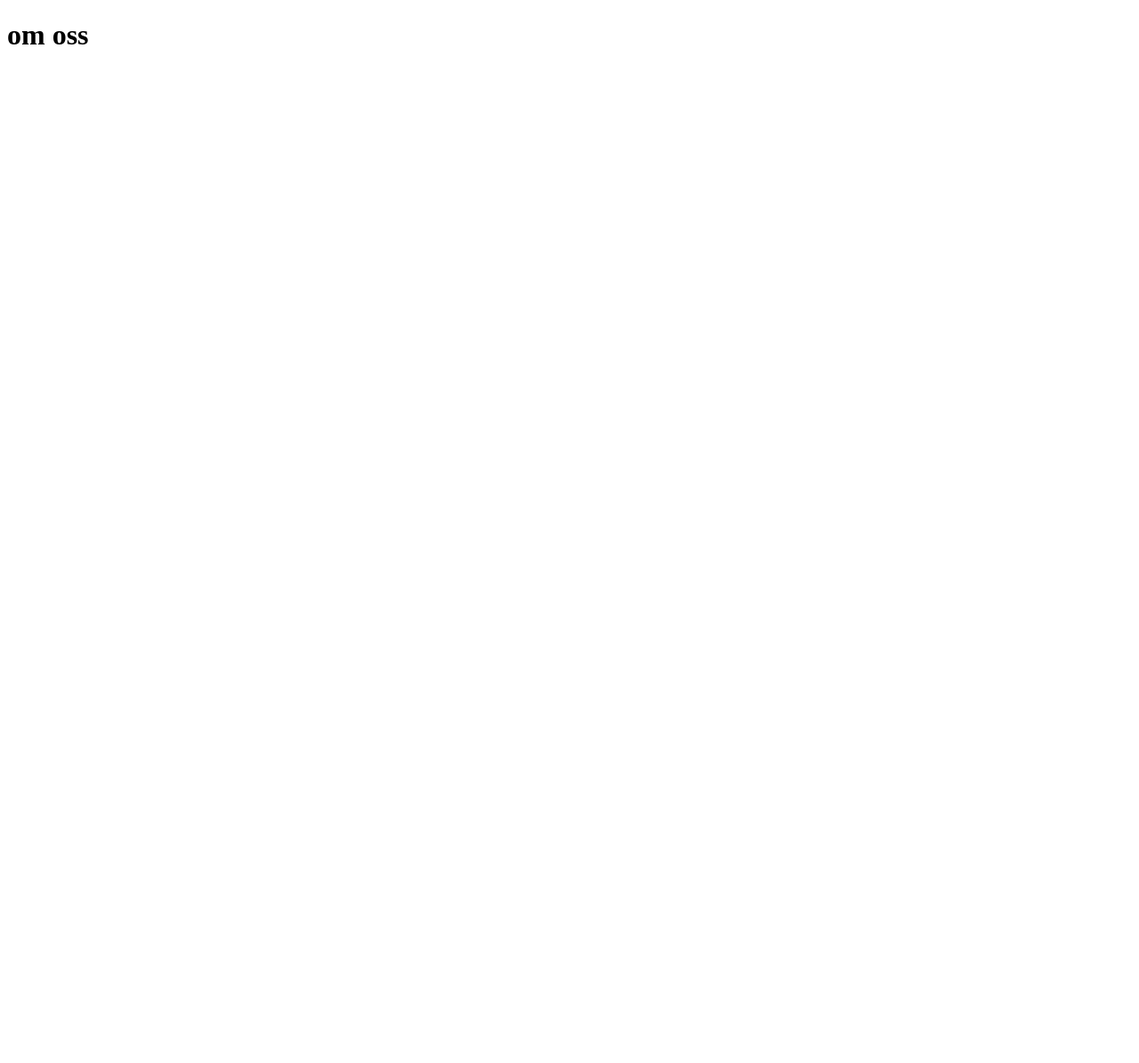
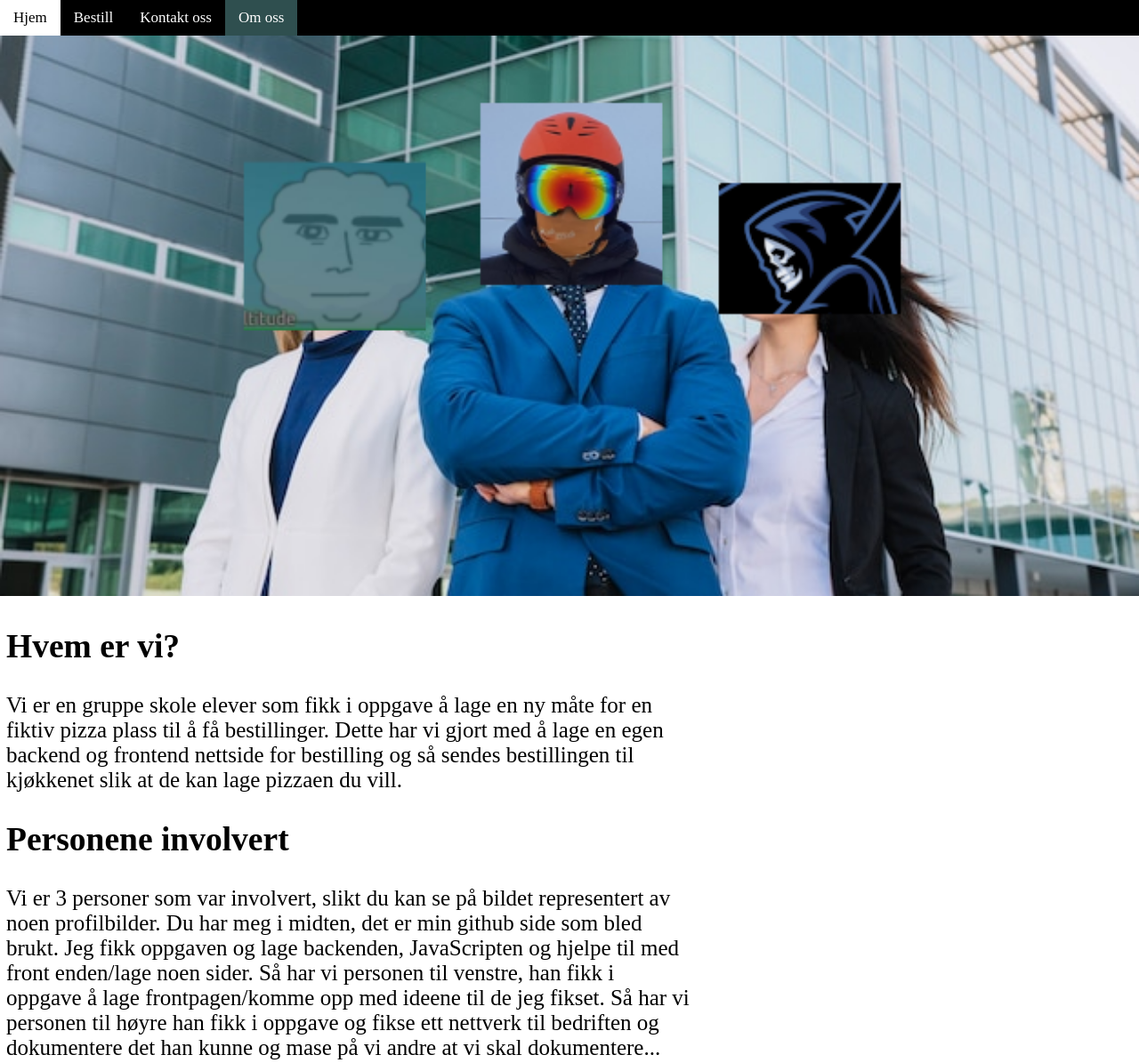
Before and after one commit to EmilBjorkeng/school-pizza-place-server, a plain HTML site: page om_oss/index.html in a window 1280 px wide. Shown: the whole page at 89% size. Before the commit the page ends 800 px from the top, so only its background shows below. Drawn offline with Linux system fonts and the light colour scheme.

Commit message:
Added About Us site

```diff
--- a/om_oss/index.html
+++ b/om_oss/index.html
@@ -1,9 +1,25 @@
 <!DOCTYPE html>
 <html>
     <head>
-        <title>om oss</title>
+        <title>Om oss</title>
+        <link rel="stylesheet", href="/om_oss/style.css">
     </head>
     <body>
-        <h1>om oss</h1>
+        <div id="top-bar">
+			<a href="/">Hjem</a>
+			<a href="/bestill">Bestill</a>
+			<a href="/kontakt_oss">Kontakt oss</a>
+			<a href="/om_oss" class="active">Om oss</a>
+		</div>
+        <img src="/images/oss.png" class="banner">
+        <div class="box">
+            <h2>Hvem er vi?</h2>
+            <p>Vi er en gruppe skole elever som fikk i oppgave å lage en ny måte for en fiktiv pizza plass til å få bestillinger. Dette har vi gjort med å lage en egen backend og frontend nettside for bestilling og så sendes bestillingen til kjøkkenet slik at de kan lage pizzaen du vill.</p>
+        </div>
+        <div class="box">
+            <h2>Personene involvert</h2>
+            <p>Vi er 3 personer som var involvert, slikt du kan se på bildet representert av noen profilbilder. Du har meg i midten, det er min github side som bled brukt. Jeg fikk oppgaven og lage backenden, JavaScripten og hjelpe til med front enden/lage noen sider. Så har vi personen til venstre, han fikk i oppgave å lage frontpagen/komme opp med ideene til de jeg fikset. Så har vi personen til høyre han fikk i oppgave og fikse ett nettverk til bedriften og dokumentere det han kunne og mase på vi andre at vi skal dokumentere...</p>
+        </div>
+        <script type="text/javascript", src="/om_oss/script.js"></script>
     </body>
 </html>
--- /dev/null
+++ b/om_oss/script.js
@@ -0,0 +1,11 @@
+let details = navigator.userAgent
+let phones = /android|iphone/i
+let isMobileDevice = phones.test(details);
+
+if (isMobileDevice) {
+    document.getElementById('top-bar').style.display = "none";
+    document.getElementsByClassName('box')[0].style.fontSize = "50px";
+    document.getElementsByClassName('box')[1].style.fontSize = "50px";
+    document.getElementsByClassName('box')[0].style.width = "100%";
+    document.getElementsByClassName('box')[1].style.width = "100%";
+}
--- /dev/null
+++ b/om_oss/style.css
@@ -0,0 +1,37 @@
+html, body {
+	margin: 0;
+}
+
+#top-bar {
+	background-color: black;
+	overflow: hidden;
+}
+
+#top-bar a {
+	padding: 10px 15px;
+	font-size: 17px;
+	text-align: center;
+	float: left;
+	text-decoration: none;
+	color: white
+}
+
+#top-bar a:hover {
+	background-color: white;
+	color:black;
+}
+
+#top-bar a.active {
+	background-color: darkslategrey;
+	color:white;
+}
+
+.banner {
+	width: 100%;
+}
+
+.box {
+	width: 60%;
+	font-size: 25px;
+	margin: 7px;
+}
```
Also changed, not shown: server.js (+9 -0 lines), images/oss.png (added), 1 other file.
